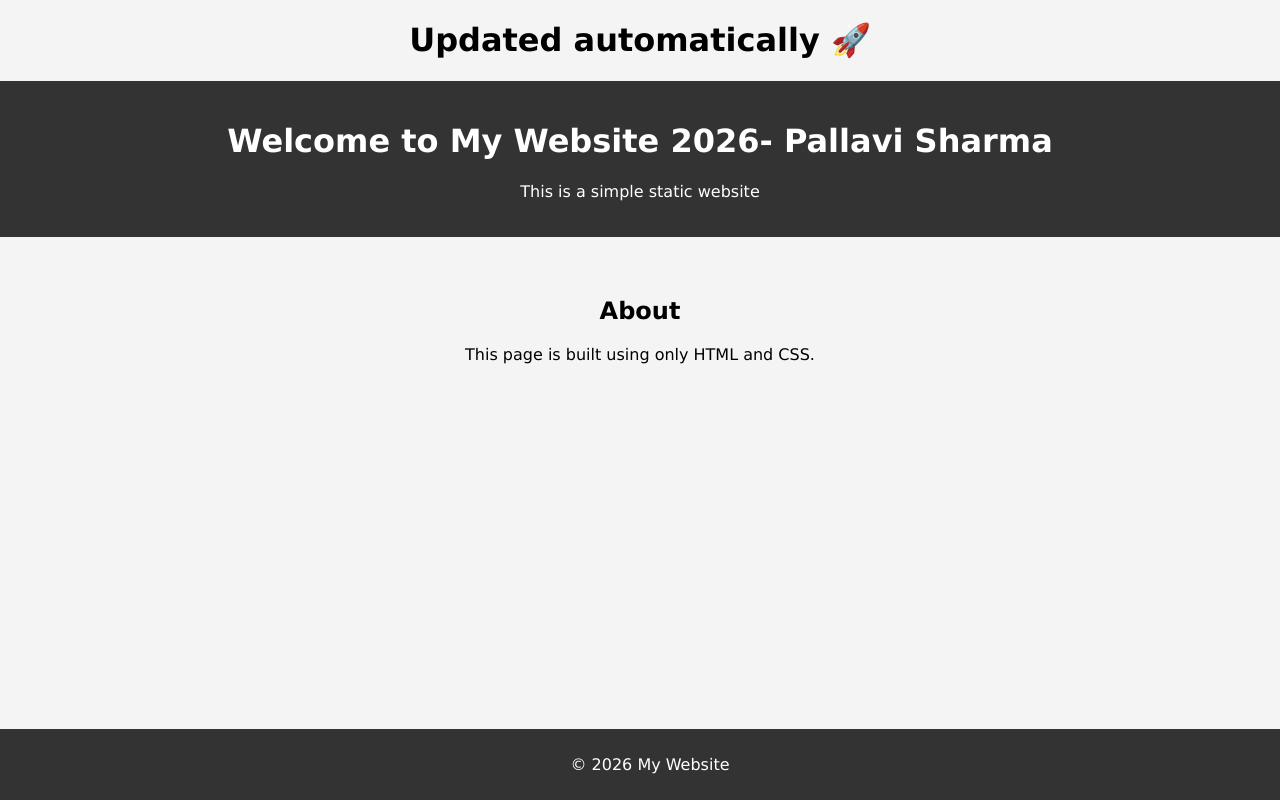
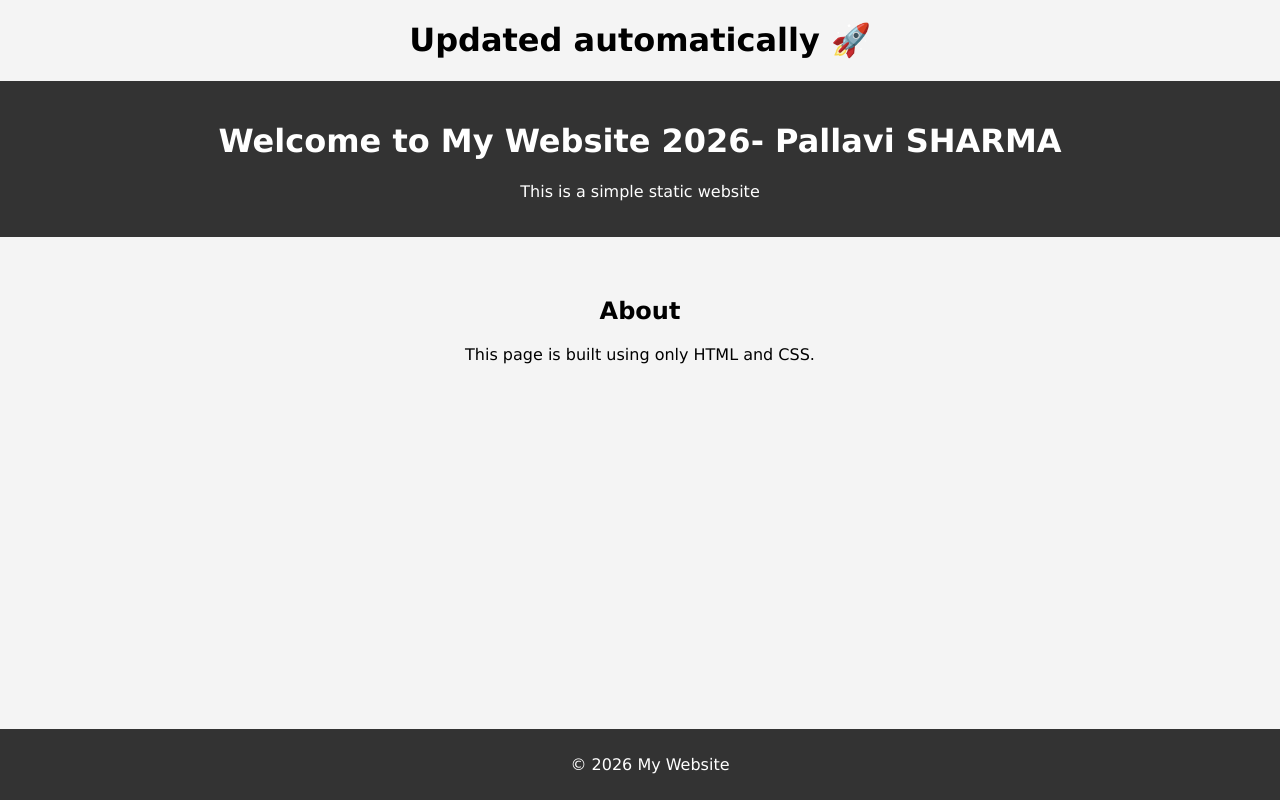
Before and after one commit to pal1910/ec2-nginx-cicd, a plain HTML site: page index.html in a window 1280 px wide. Drawn offline with Linux system fonts and the light colour scheme.

Commit message:
updated last name

```diff
--- a/index.html
+++ b/index.html
@@ -34,7 +34,7 @@
 <body>
 
     <header>
-        <h1>Welcome to My Website 2026- Pallavi Sharma</h1>
+        <h1>Welcome to My Website 2026- Pallavi SHARMA</h1>
         <p>This is a simple static website</p>
     </header>
 
```
